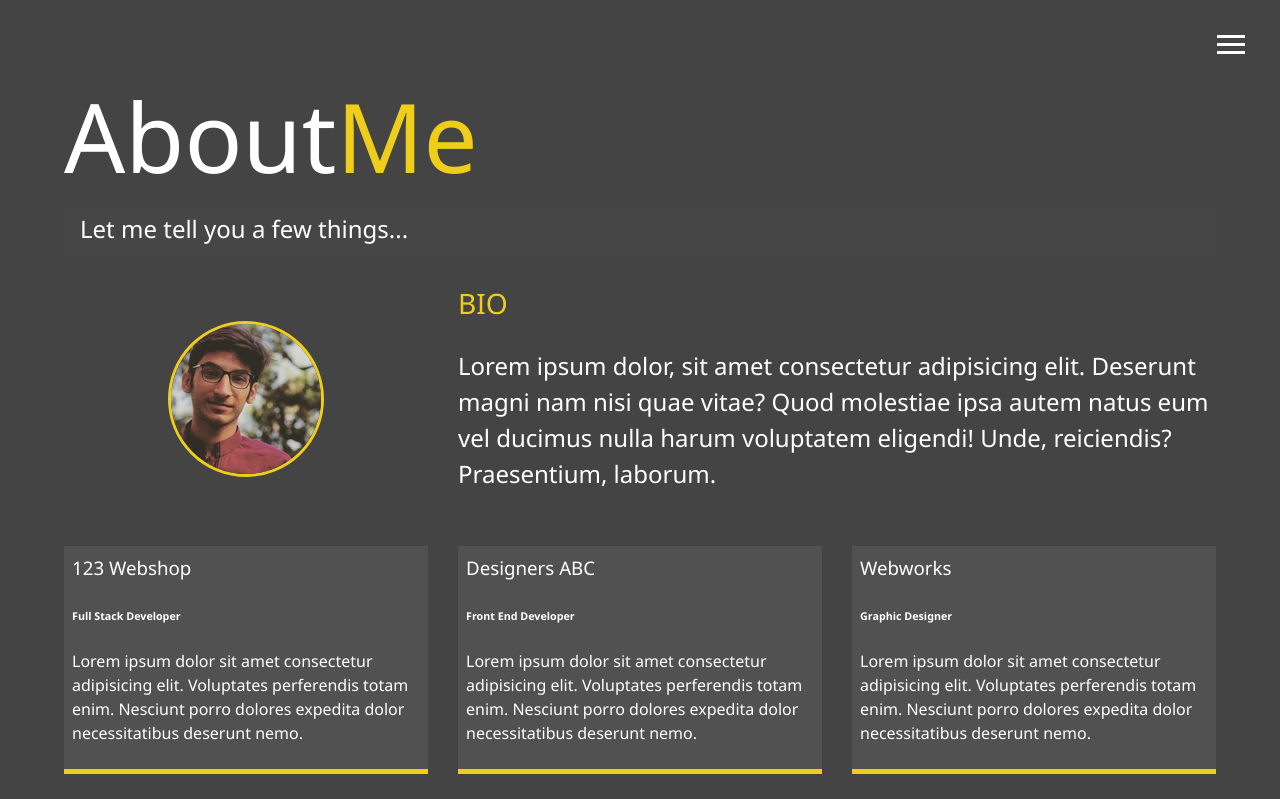
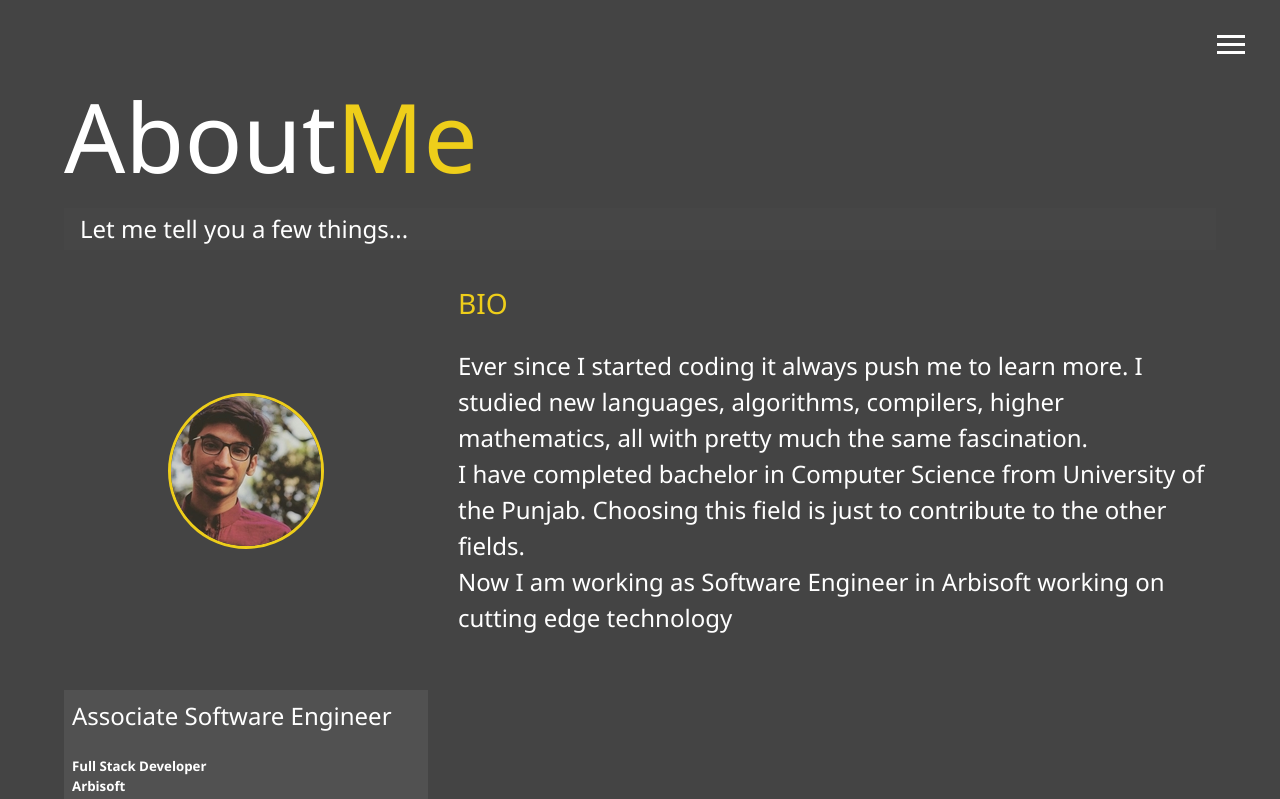
Before and after one commit to goharattiq/goharattiq, a React (Create React App) app in the folder client/: page /about in a window 1280 px wide. Shown: the top 799 px of the page. Built offline with nearby package versions, Linux system fonts and the light colour scheme.

Commit message:
About me updated

```diff
--- a/client/src/components/About.js
+++ b/client/src/components/About.js
@@ -15,37 +15,23 @@ const About = () => {
         </h2>
         <div className="about-info">
           <img src={portsmall} alt="Gohar Attiq" className="bio-image"/>
-
           <div className="bio">
             <h3 className="text-secondary">BIO</h3>
-        <p>Lorem ipsum dolor, sit amet consectetur adipisicing elit. Deserunt magni nam nisi quae vitae? Quod molestiae ipsa
-          autem natus eum vel ducimus nulla harum voluptatem eligendi! Unde, reiciendis? Praesentium, laborum.</p>
+            <p>Ever since I started coding it always push me to learn more. I studied new languages, algorithms, compilers, higher mathematics,
+            all with pretty much the same fascination.<br/>
+            I have completed bachelor in Computer Science from University of the Punjab. Choosing this field is just to contribute to the other fields.<br/>
+            Now I am working as Software Engineer in Arbisoft working on cutting edge technology</p>
           </div>
-
+          <div className="justify-content-center">
             <div className="job job-1">
-        <h3>123 Webshop</h3>
-        <h6>Full Stack Developer</h6>
-        <p>Lorem ipsum dolor sit amet consectetur adipisicing elit. Voluptates perferendis totam enim. Nesciunt porro dolores
-          expedita dolor necessitatibus deserunt nemo.</p>
+              <h2>Associate Software Engineer</h2>
+              <h5>Full Stack Developer <br/> Arbisoft <br/>2021-Present</h5>
+              <p>Build new products and features through rapid build/measure/learn iterations.Work collaboratively with Designers, Peer Developers,
+                Architects, and Product Managers on high impact projects.Support the open source community</p>
             </div>
-
-      <div className="job job-2">
-        <h3>Designers ABC</h3>
-        <h6>Front End Developer</h6>
-        <p>Lorem ipsum dolor sit amet consectetur adipisicing elit. Voluptates perferendis totam enim. Nesciunt porro dolores
-          expedita dolor necessitatibus deserunt nemo.</p>
-      </div>
-
-      <div className="job job-3">
-        <h3>Webworks</h3>
-        <h6>Graphic Designer</h6>
-        <p>Lorem ipsum dolor sit amet consectetur adipisicing elit. Voluptates perferendis totam enim. Nesciunt porro dolores
-          expedita dolor necessitatibus deserunt nemo.</p>
           </div>
         </div>
       </main>
-
-
       <Footer/>
     </Fragment>
   )
```
Lines whose indentation alone changed are shown as unchanged.
